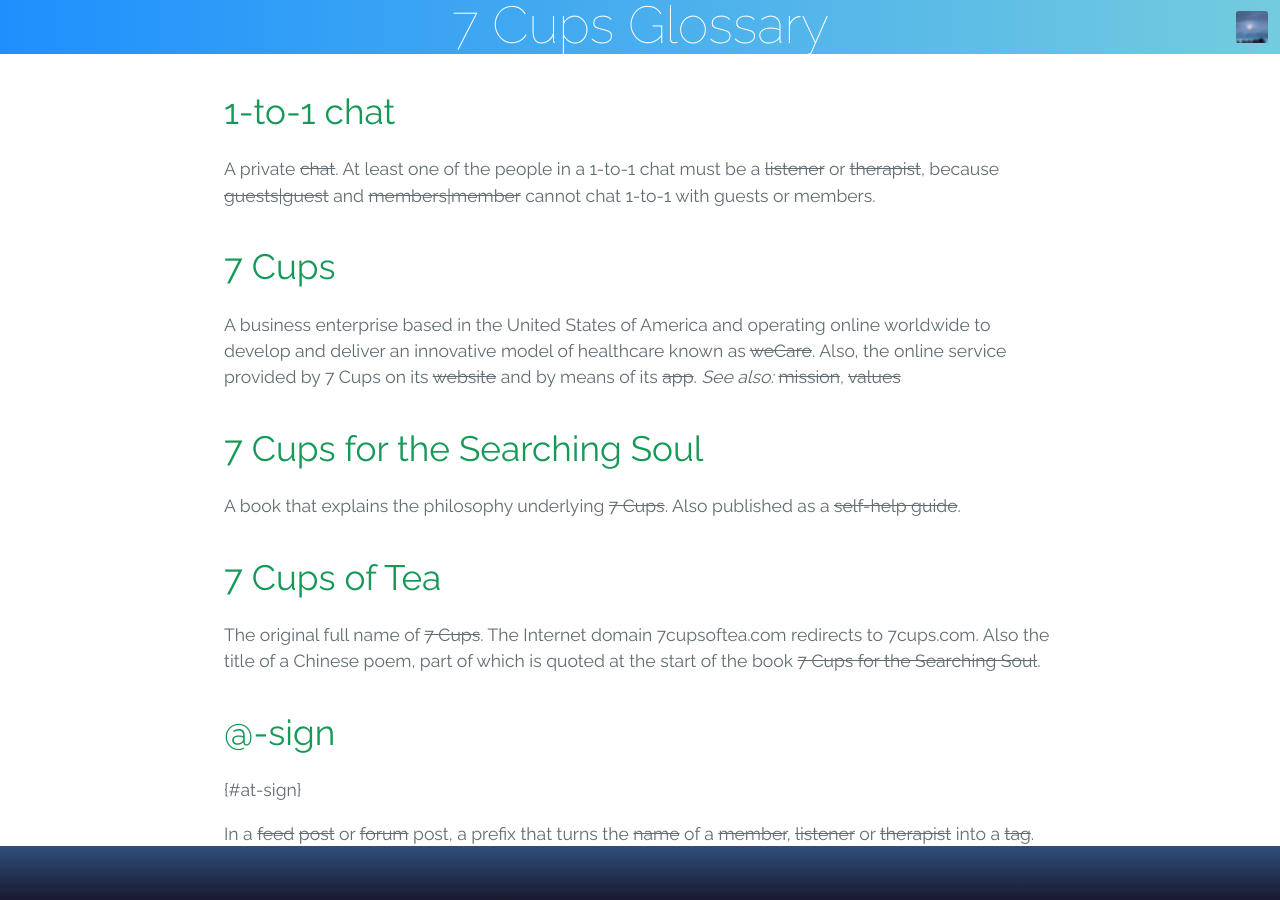
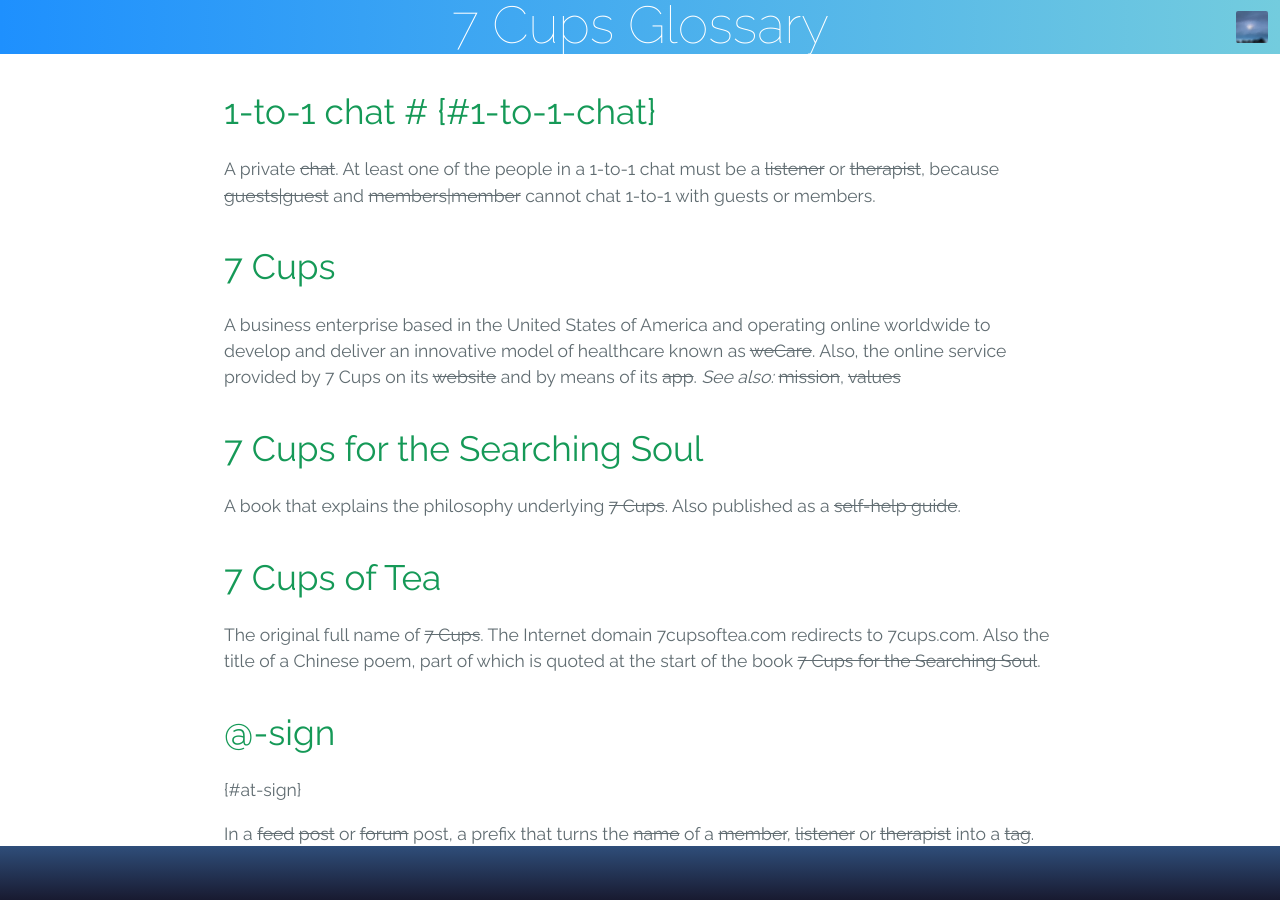
Before and after one commit to RarelyCharlie/rarelycharlie.github.io, a Jekyll site: the page built from glossary.md, in a window 1280 px wide and 900 px high. Built offline with Jekyll 4.4.1, drawn with Linux system fonts in a browser that asks for light colours; nearby versions of some CDN libraries.

Commit message:
ids another way?

```diff
--- a/glossary.md
+++ b/glossary.md
@@ -3,7 +3,7 @@ title: 7 Cups Glossary
 layout: default
 ---
 
-<h1 id="1-to-1-chat">1-to-1 chat</h1>
+# 1-to-1 chat # {#1-to-1-chat}
 A private ~~chat~~. At least one of the people in a 1-to-1 chat must be a ~~listener~~ or ~~therapist~~, because ~~guests|guest~~ and ~~members|member~~ cannot chat 1-to-1 with guests or members.
 
 <h1 id="7-cups">7 Cups</h1>
```
